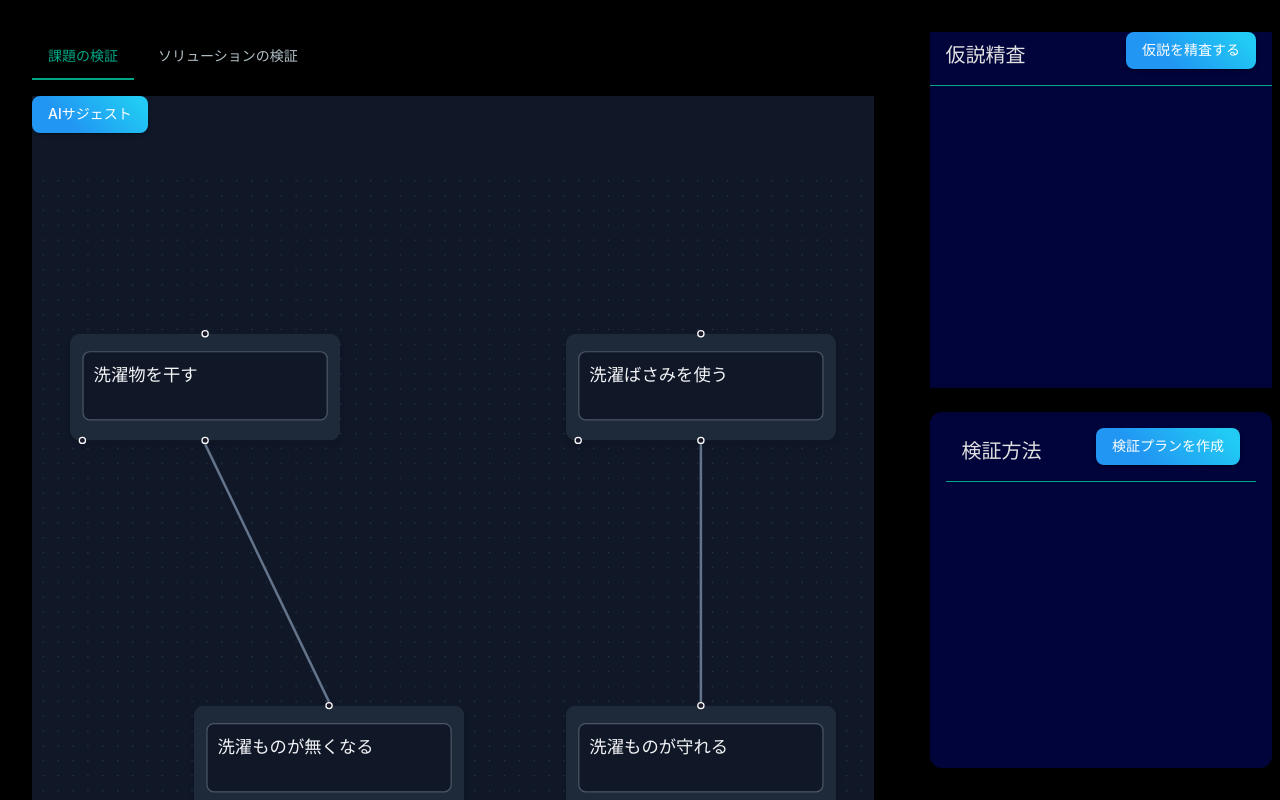
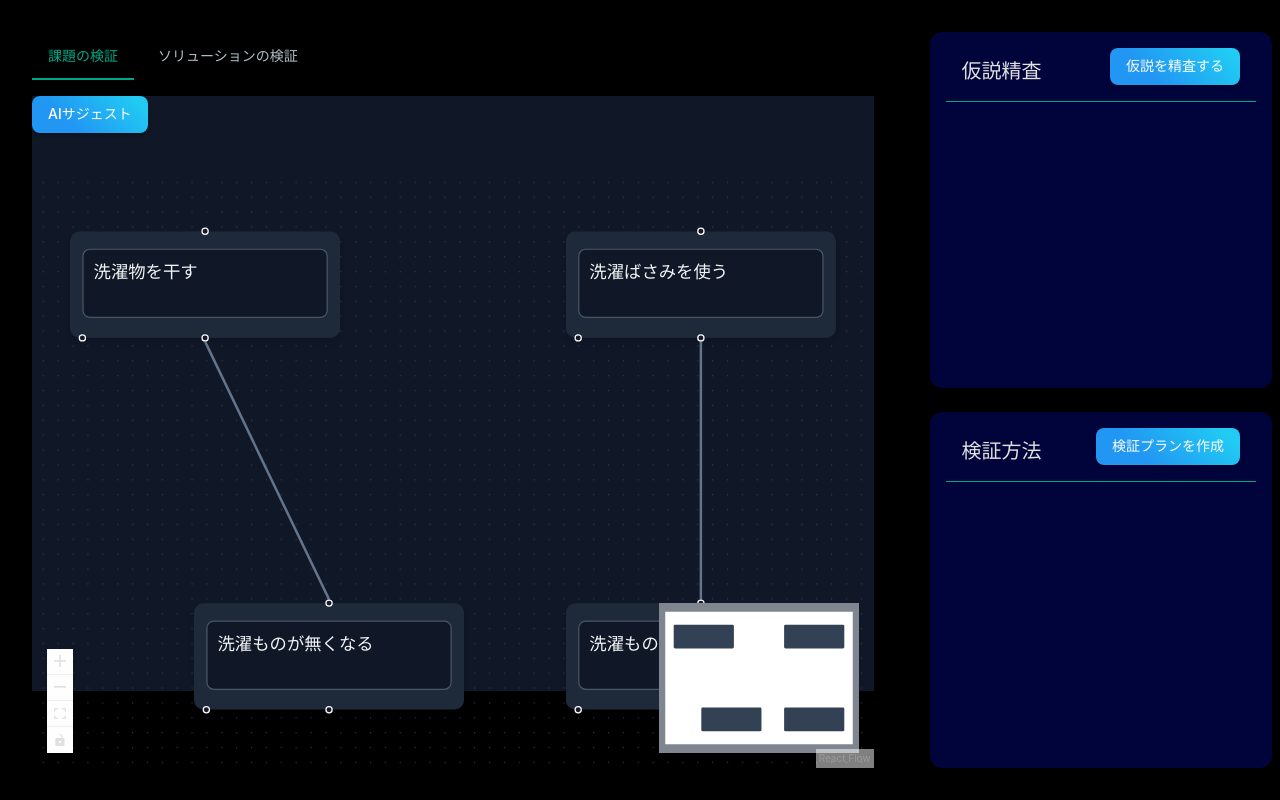
Before and after one commit to vyuma/logipk, a React (Vite) app: page / in a window 1280 px wide. Shown: the top 800 px of the page. Built offline with nearby package versions, Linux system fonts and the light colour scheme.

Commit message:
modification

```diff
--- a/src/App.tsx
+++ b/src/App.tsx
@@ -68,10 +68,11 @@ function App() {
               flexDirection: 'column',
               bgcolor: 'background.default',
               p: 2,
-              width: '70%'
+              width: '70%',
+              height: '90%'
             }}
           >
-            <Box sx={{ flexGrow: 1, display: 'flex', flexDirection: 'column' }}>
+            <Box sx={{ flexGrow: 1, display: 'flex', flexDirection: 'column', height: '100%'}}>
               {/* フローチャートのタブボタン */}
               <Tabs
                 value={activeFlowchartType}
@@ -83,7 +84,7 @@ function App() {
                 <StyledTab label="課題の検証" value="SQ" />
                 <StyledTab label="ソリューションの検証" value="AP" />
               </Tabs>
-              <Box sx={{ flexGrow: 1 }}>
+              <Box sx={{ flexGrow: 1, height: '60%'}}>
                 {/* FlowChart コンポーネント */}
                 <FlowChart activeFlowchartType={activeFlowchartType}
                 selectedEdges={selectedEdges}
@@ -109,7 +110,7 @@ function App() {
             }}
           >
             {/* 右側上半分 - 仮説入力コンポーネントとタブ */}
-            <Box sx={{ flexGrow: 1, display: 'flex', flexDirection: 'column', borderRadius: 3, height: '45%' }}>
+            <Box sx={{ flexGrow: 1, p: 2, borderRadius: 3, height: '45%', bgcolor: 'background.paper' }}>
               <CreateRebuttalComponent
                 selectedNodes={selectedNodes}
                 setSelectedNodes={setSelectedNodes}
--- a/src/components/create_rebuttal.tsx
+++ b/src/components/create_rebuttal.tsx
@@ -116,7 +116,7 @@ export const CreateRebuttalComponent = ({ selectedNodes, selectedEdges }: Rebutt
     // overflowY: 'auto',
     flexGrow: 1,
     backgroundColor: futuristicTheme.palette.background.paper,
-    maxHeight: '100%',
+    height: '100%',
     gap: 4,
     }}>
       <Box
@@ -154,7 +154,7 @@ export const CreateRebuttalComponent = ({ selectedNodes, selectedEdges }: Rebutt
       overflowY: 'auto',
       flexGrow: 1,
       backgroundColor: futuristicTheme.palette.background.paper,
-      maxHeight: '80%',
+      height: '80%',
       pt: 2
       }}>
       {rebuttalResults.length > 0 && (
```
